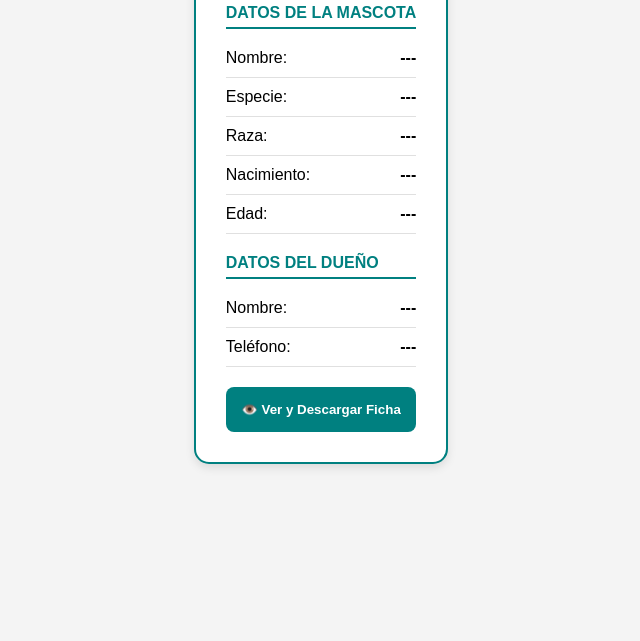
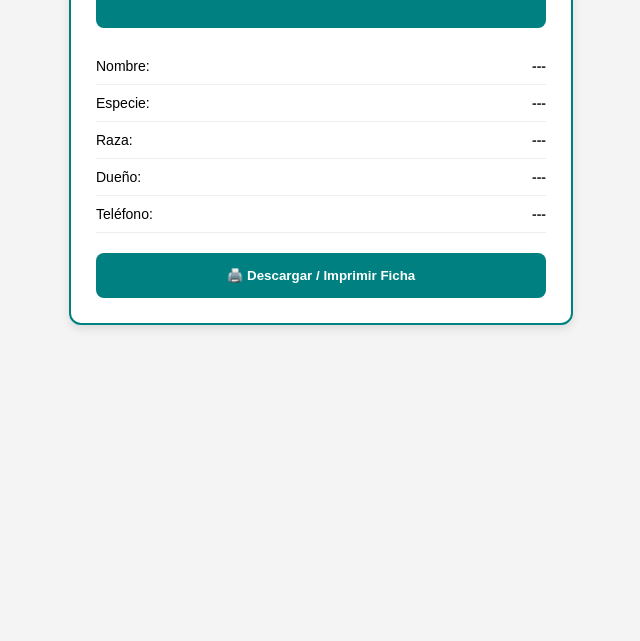
Before and after one commit to MrLukitas17/PawID_Escanear, a plain HTML site: page index.html in a window 1280 px wide. Shown: the part 159-800 px from the top of the page, without its empty margins (319-959 px from the left). Drawn offline with nearby package versions, Linux system fonts and the light colour scheme.

Commit message:
Update index.html

```diff
--- a/index.html
+++ b/index.html
@@ -4,35 +4,26 @@
     <meta charset="UTF-8">
     <meta name="viewport" content="width=device-width, initial-scale=1.0">
     <title>PawID - Ficha de Mascota</title>
-    <script src="https://cdnjs.cloudflare.com/ajax/libs/jspdf/2.5.1/jspdf.umd.min.js"></script>
     <style>
-        * { margin: 0; padding: 0; box-sizing: border-box; }
-        body { font-family: sans-serif; background: #f4f4f4; display: flex; justify-content: center; padding: 20px; }
-
-        /* Diseño que coincide con tu imagen de referencia */
+        /* Diseño idéntico al de tu PDF */
+        body { font-family: sans-serif; background: #f4f4f4; padding: 20px; display: flex; justify-content: center; }
         .card {
-            background: #ffffff;
-            border-radius: 15px;
-            padding: 30px;
-            width: 100%;
-            max-width: 450px;
-            border: 2px solid #008080; /* Borde verde */
-            box-shadow: 0 4px 10px rgba(0,0,0,0.1);
+            background: white; width: 100%; max-width: 450px; padding: 25px;
+            border-radius: 12px; border: 2px solid #008080; box-shadow: 0 4px 10px rgba(0,0,0,0.1);
         }
-
-        .header { background: #008080; color: white; padding: 20px; border-radius: 10px; margin-bottom: 25px; }
-        .section-title { color: #008080; font-weight: bold; margin-bottom: 10px; border-bottom: 2px solid #008080; padding-bottom: 5px; }
-        .row { display: flex; justify-content: space-between; padding: 10px 0; border-bottom: 1px solid #e0e0e0; }
-
+        .header { background: #008080; color: white; padding: 15px; border-radius: 8px; text-align: center; margin-bottom: 20px; }
+        .row { display: flex; justify-content: space-between; padding: 10px 0; border-bottom: 1px solid #eee; font-size: 14px; }
+        .row b { color: #333; }
         .btn {
-            width: 100%; background: #008080; color: white; border: none;
-            border-radius: 8px; padding: 15px; font-weight: bold; cursor: pointer; margin-top: 20px;
+            width: 100%; background: #008080; color: white; padding: 15px;
+            border: none; border-radius: 8px; cursor: pointer; font-weight: bold; margin-top: 20px;
         }
     </style>
 </head>
 <body>
 
-<div id="content"></div>
+<div id="content" class="card">
+    </div>
 
 <script>
     const params = new URLSearchParams(window.location.search);
@@ -40,48 +31,19 @@
         nombre: params.get('n') || '---',
         especie: params.get('e') || '---',
         raza: params.get('r') || '---',
-        nacimiento: params.get('f') || '---',
-        edad: params.get('ed') || '---',
         dueno: params.get('d') || '---',
-        telefono: params.get('t') || '---',
-        id: params.get('id') || '---'
+        telefono: params.get('t') || '---'
     };
 
-    // Renderizado del documento igual al que se ve en la App
     document.getElementById('content').innerHTML = `
-        <div class="card">
-            <div class="header"><h2>PawID</h2><p>Ficha de Mascota</p></div>
-            <div class="section-title">DATOS DE LA MASCOTA</div>
-            <div class="row"><span>Nombre:</span><b>${pet.nombre}</b></div>
-            <div class="row"><span>Especie:</span><b>${pet.especie}</b></div>
-            <div class="row"><span>Raza:</span><b>${pet.raza}</b></div>
-            <div class="row"><span>Nacimiento:</span><b>${pet.nacimiento}</b></div>
-            <div class="row"><span>Edad:</span><b>${pet.edad}</b></div>
-            <div class="section-title" style="margin-top:20px;">DATOS DEL DUEÑO</div>
-            <div class="row"><span>Nombre:</span><b>${pet.dueno}</b></div>
-            <div class="row"><span>Teléfono:</span><b>${pet.telefono}</b></div>
-            <button class="btn" onclick="abrirPrevisualizacion()">👁️ Ver y Descargar Ficha</button>
-        </div>`;
-
-    function abrirPrevisualizacion() {
-        const { jsPDF } = window.jspdf;
-        const doc = new jsPDF();
-
-        // Estructura del PDF (Diseño verde)
-        doc.setFillColor(0, 128, 128); // Color verde
-        doc.rect(10, 10, 190, 20, 'F');
-        doc.setTextColor(255, 255, 255);
-        doc.text("PawID - Ficha de Mascota", 15, 22);
-
-        doc.setTextColor(0, 0, 0);
-        doc.text(`Nombre: ${pet.nombre}`, 20, 50);
-        doc.text(`Especie: ${pet.especie}`, 20, 60);
-        doc.text(`Raza: ${pet.raza}`, 20, 70);
-
-        // --- AQUÍ ESTÁ EL TRUCO PARA VERLO ---
-        const blob = doc.output('bloburl');
-        window.open(blob, '_blank'); // Abre el visor de PDF del navegador
-    }
+        <div class="header"><h2>PawID</h2><p>Ficha de Mascota</p></div>
+        <div class="row"><span>Nombre:</span><b>${pet.nombre}</b></div>
+        <div class="row"><span>Especie:</span><b>${pet.especie}</b></div>
+        <div class="row"><span>Raza:</span><b>${pet.raza}</b></div>
+        <div class="row"><span>Dueño:</span><b>${pet.dueno}</b></div>
+        <div class="row"><span>Teléfono:</span><b>${pet.telefono}</b></div>
+        <button class="btn" onclick="window.print()">🖨️ Descargar / Imprimir Ficha</button>
+    `;
 </script>
 </body>
 </html>
```
